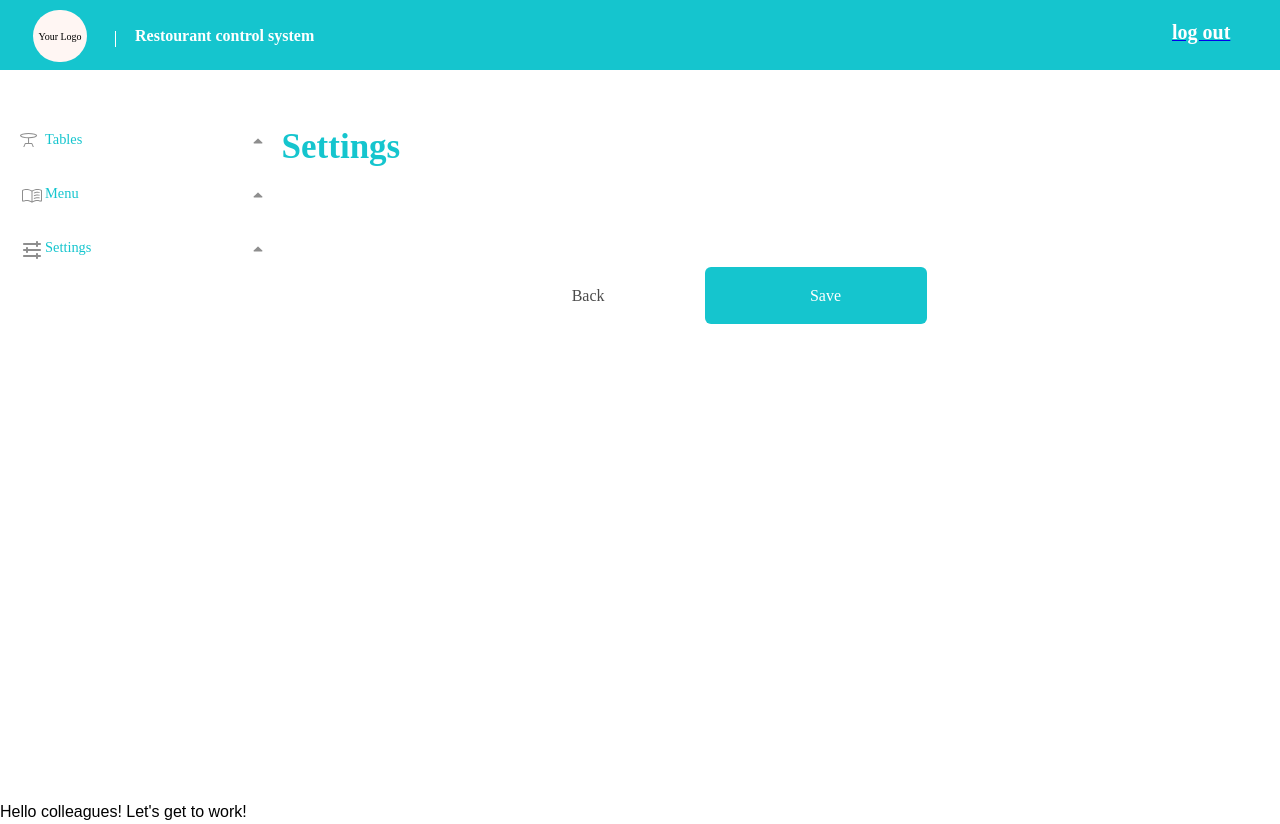
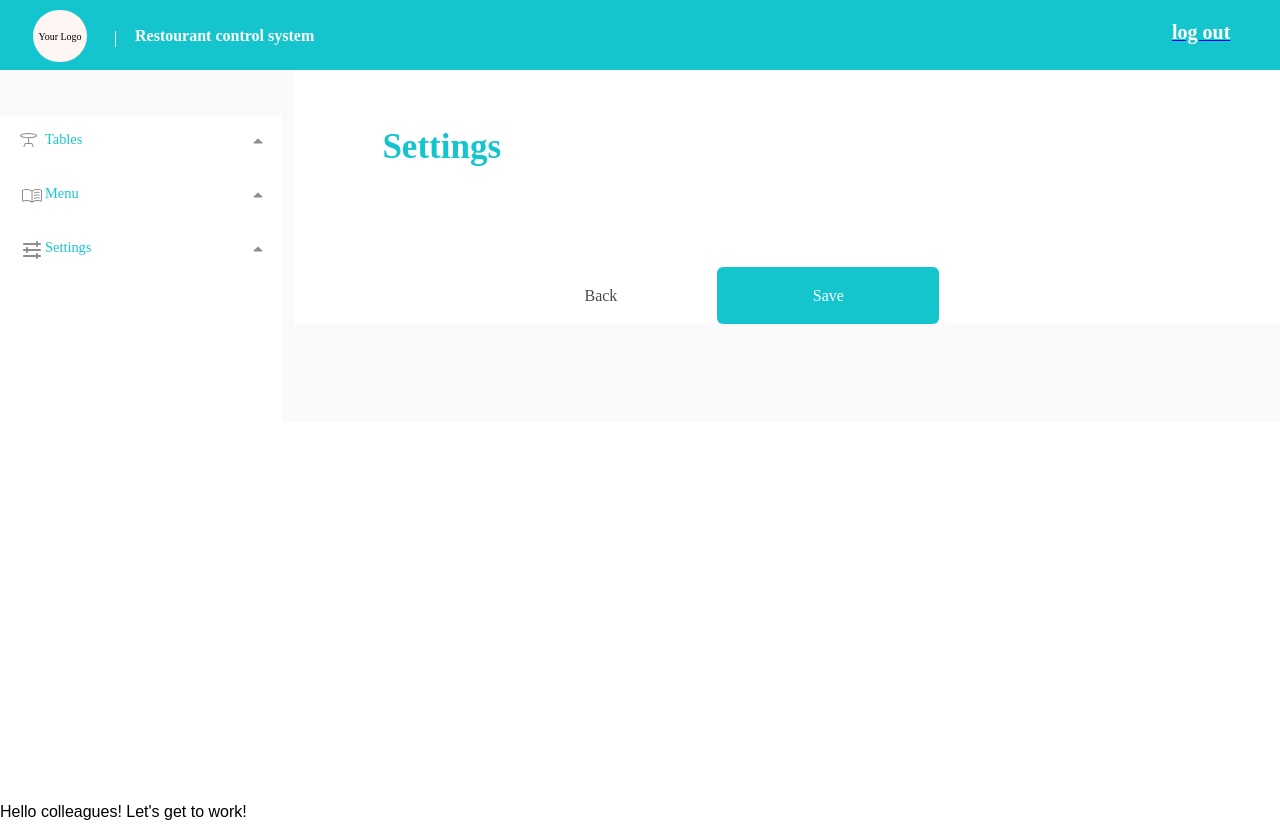
Before and after one commit to blocdenis/QR-menu, a React (Vite) app in the folder qr-menu/: page /settings in a window 1280 px wide. Built offline with nearby package versions, Linux system fonts and the light colour scheme.

Commit message:
add wrapPage.scss
customize the page wrapper: table, menu, settings

```diff
--- a/qr-menu/src/css/scss/btn-system.scss
+++ b/qr-menu/src/css/scss/btn-system.scss
@@ -31,7 +31,7 @@ border-radius: 6px;
     height: 57px;
     background: $Primary-600;
     color: $color-white;
-    padding: 17px 75px 16px 95px;
+    padding: 17px 75px;
     align-items: center;
     font-family: 'Poppins';
     font-size: 1rem;
--- a/qr-menu/src/css/scss/menu.scss
+++ b/qr-menu/src/css/scss/menu.scss
@@ -6,32 +6,3 @@ $darc-grey-h1: #1F1F1F;
 $color-elips: #FFF6F3;
 $color-green: #47B881;
 $color-neutral: #FAFAFA;
-
-.menu-wrap{
-    display: flex;
-    flex-direction: column;
-    min-height: 100vh;
-    height: 100%;
-    width: 100%;
-    padding: 0px;
-
-    .menu-page{
-        width: 100%;
-        background: $color-neutral;
-
-        .page-left{
-        }
-
-     }
-    .page-title{
-        padding-top: 57px;
-        padding-left: 88px;
-        color: $Primary-600;
-        // text-align: center;
-        font-family: 'Poppins';
-        font-size: 35px;
-        font-style: normal;
-        font-weight: 600;
-        line-height: normal;
-    }
-}
--- a/qr-menu/src/css/scss/setting.scss
+++ b/qr-menu/src/css/scss/setting.scss
@@ -6,33 +6,3 @@ $darc-grey-h1: #1F1F1F;
 $color-elips: #FFF6F3;
 $color-green: #47B881;
 $color-neutral: #FAFAFA;
-
-.seting-wrap{
-    display: flex;
-    flex-direction: column;
-    min-height: 100vh;
-    height: 100%;
-    width: 100%;
-    padding: 0px;
-
-    .settings-page{
-        width: 100%;
-        background: $color-neutral;
-
-        .page-left{
-
-        }
-
-     }
-    .page-title{
-        padding-top: 57px;
-        padding-left: 88px;
-        color: $Primary-600;
-        // text-align: center;
-        font-family: 'Poppins';
-        font-size: 35px;
-        font-style: normal;
-        font-weight: 600;
-        line-height: normal;
-    }
-}
--- a/qr-menu/src/css/scss/table.scss
+++ b/qr-menu/src/css/scss/table.scss
@@ -6,45 +6,9 @@ $darc-grey-h1: #1F1F1F;
 $color-elips: #FFF6F3;
 $color-green: #47B881;
 $color-neutral: #FAFAFA;
-.table-wrap{
-    position: relative;
-    display: flex;
-    flex-direction: column;
-    min-height: 100vh;
-    height: 100%;
-    width: 100%;
-    padding: 0px;
-}
-.tables-page{
-    width: 100%;
-    background: $color-neutral;
-    .page-left{
-
-
-    }
-    .page-right{
-        width: 77%;
-        min-height: 100%;
-        float: right;
-        margin: 0;
-        padding: 0;
-        background: $color-white;
-
-    .page-title{
-        padding-top: 57px;
-        padding-left: 88px;
-        color: $Primary-600;
-        // text-align: center;
-        font-family: 'Poppins';
-        font-size: 35px;
-        font-style: normal;
-        font-weight: 600;
-        line-height: normal;
-    }
-    }
     .block-btn{
         border-radius: 4px;
-        background: $Primary-600;;
+        background: $Primary-600;
         margin-top: 32px;
         margin-left: 88px;
         width:151px;
@@ -80,4 +44,3 @@ $color-neutral: #FAFAFA;
     .categ-table4:hover{
         color: $color-grey-text;
     }
-}
--- /dev/null
+++ b/qr-menu/src/css/scss/wrapPage.scss
@@ -0,0 +1,43 @@
+$Primary-600: #15C5CE;
+$Primary-100: #EEFCFC;
+$color-grey-text: #4B4B4B;
+$color-white: #FFF;
+$darc-grey-h1: #1F1F1F;
+$color-elips: #FFF6F3;
+$color-green: #47B881;
+$color-neutral: #FAFAFA;
+
+.container-wrap{
+    position: relative;
+    display: flex;
+    flex-direction: column;
+    min-height: 100vh;
+    height: 100%;
+    width: 100%;
+    padding: 0px;
+}
+
+.container-page{
+    width: 100%;
+    background: $color-neutral;
+
+    .page-right{
+        width: 77%;
+        min-height: 100%;
+        float: right;
+        margin: 0;
+        padding: 0;
+        background: $color-white;
+
+        .page-title{
+            padding-top: 57px;
+            padding-left: 88px;
+            color: $Primary-600;
+            font-family: 'Poppins';
+            font-size: 35px;
+            font-style: normal;
+            font-weight: 600;
+            line-height: normal;
+        }
+    }
+}
--- a/qr-menu/src/pages/Menu.jsx
+++ b/qr-menu/src/pages/Menu.jsx
@@ -2,14 +2,15 @@ import React from 'react';
 import NavbarSystem from '../components/NavbarSystem';
 import HeaderSystem from '../components/HeaderSystem';
 import '../css/scss/menu.scss';
+import '../css/scss/wrapPage.scss';
 import ButtonSystem from '../components/ButtonSystem';
 
 const Menu = () => {
   return (<>
 
-    <div className='menu-wrap'>
+    <div className='container-wrap'>
     <HeaderSystem/>
-    <div className='tables-page'>
+    <div className='container-page'>
   <div className='page-left'>
     <NavbarSystem/>
   </div>
--- a/qr-menu/src/pages/Settings.jsx
+++ b/qr-menu/src/pages/Settings.jsx
@@ -2,14 +2,15 @@ import React from 'react'
 import NavbarSystem from '../components/NavbarSystem';
 import HeaderSystem from '../components/HeaderSystem';
 import '../css/scss/setting.scss';
+import '../css/scss/wrapPage.scss';
 
 import ButtonSystem from '../components/ButtonSystem';
 
 function Setting() {
   return (
-    <div className='seting-wrap'>
+    <div className='container-wrap'>
         <HeaderSystem/>
-          <div className='tables-page'>
+          <div className='container-page'>
             <div className='page-left'>
               <NavbarSystem/>
             </div>
--- a/qr-menu/src/pages/Table.jsx
+++ b/qr-menu/src/pages/Table.jsx
@@ -1,15 +1,16 @@
 import React from 'react';
 import '../css/scss/table.scss';
+import '../css/scss/wrapPage.scss';
 import NavbarSystem from '../components/NavbarSystem';
 import HeaderSystem from '../components/HeaderSystem';
-import TableCrud from '../components/TableCrud';
+import TableQr from '../components/TableQr';
 import ButtonSystem from '../components/ButtonSystem';
 function Table() {
   return (
     <>
-    <div className='table-wrap'>
+    <div className='container-wrap'>
       <HeaderSystem/>
-      <div className='tables-page'>
+      <div className='container-page'>
         <div className='page-left'>
           <NavbarSystem/>
         </div>
@@ -24,15 +25,15 @@ function Table() {
                           <h3>Add a new table</h3>
                       </button>
                     </div>
-                  <div className='block-categ-table'>
-                      <div className='categ-table1'>All tables <span className='quantity-table'>(3)</span> </div>
-                      <div className='categ-table2'>Processing <span className='quantity-table'>(0)</span> </div>
-                      <div className='categ-table3'>Completed <span className='quantity-table'>(2)</span> </div>
-                      <div className='categ-table4'>Completed <span className='quantity-table'>(2)</span> </div>
-                  </div>
+                  {/* <div className='block-categ-table'> */}
+                      {/* <div className='categ-table1'>All tables <span className='quantity-table'>(3)</span> </div> */}
+                      {/* <div className='categ-table2'>Processing <span className='quantity-table'>(0)</span> </div> */}
+                      {/* <div className='categ-table3'>Completed <span className='quantity-table'>(2)</span> </div> */}
+                      {/* <div className='categ-table4'>Completed <span className='quantity-table'>(2)</span> </div> */}
+                  {/* </div>   */}
 
                   <div>
-                  <TableCrud />
+                  <TableQr />
                   </div>
                   <div>
                  <ButtonSystem/>
```
Also changed, not shown: qr-menu/src/components/TableQr.jsx (renamed from qr-menu/src/components/TableCrud.jsx).
